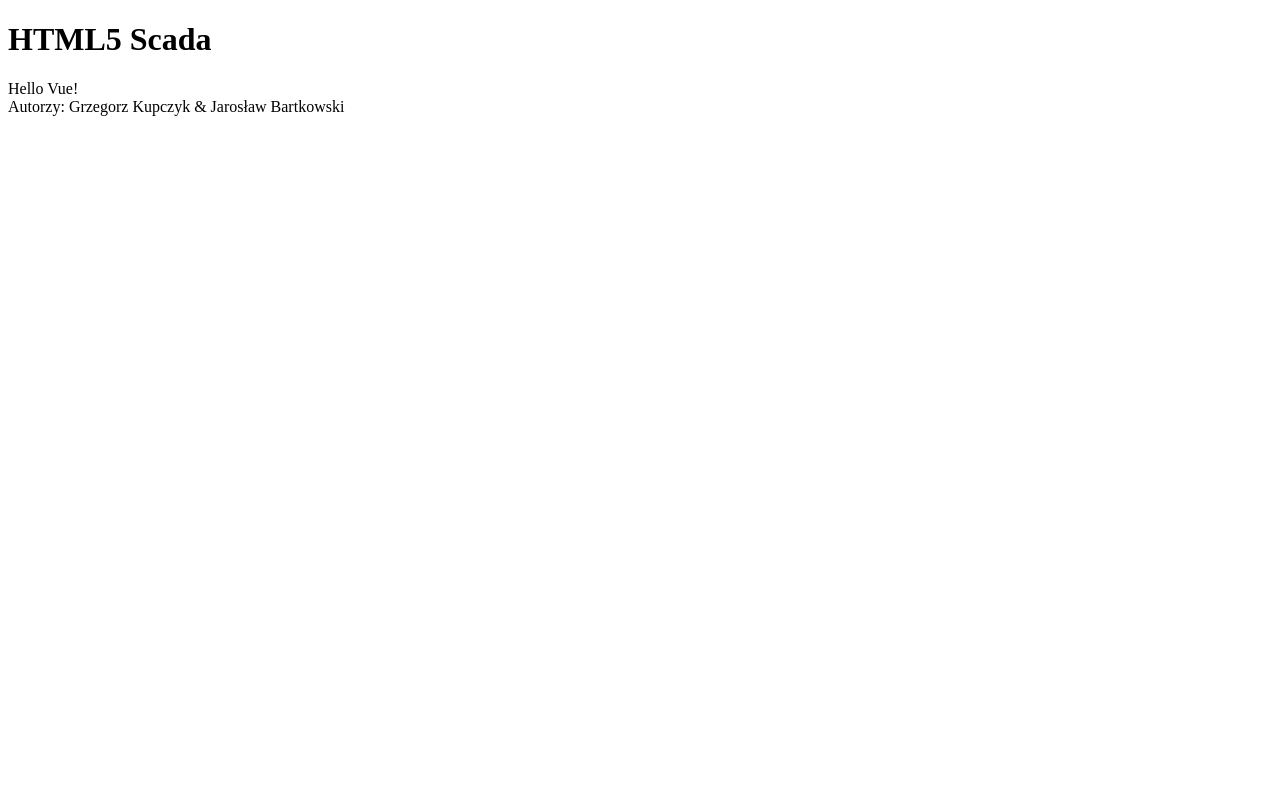
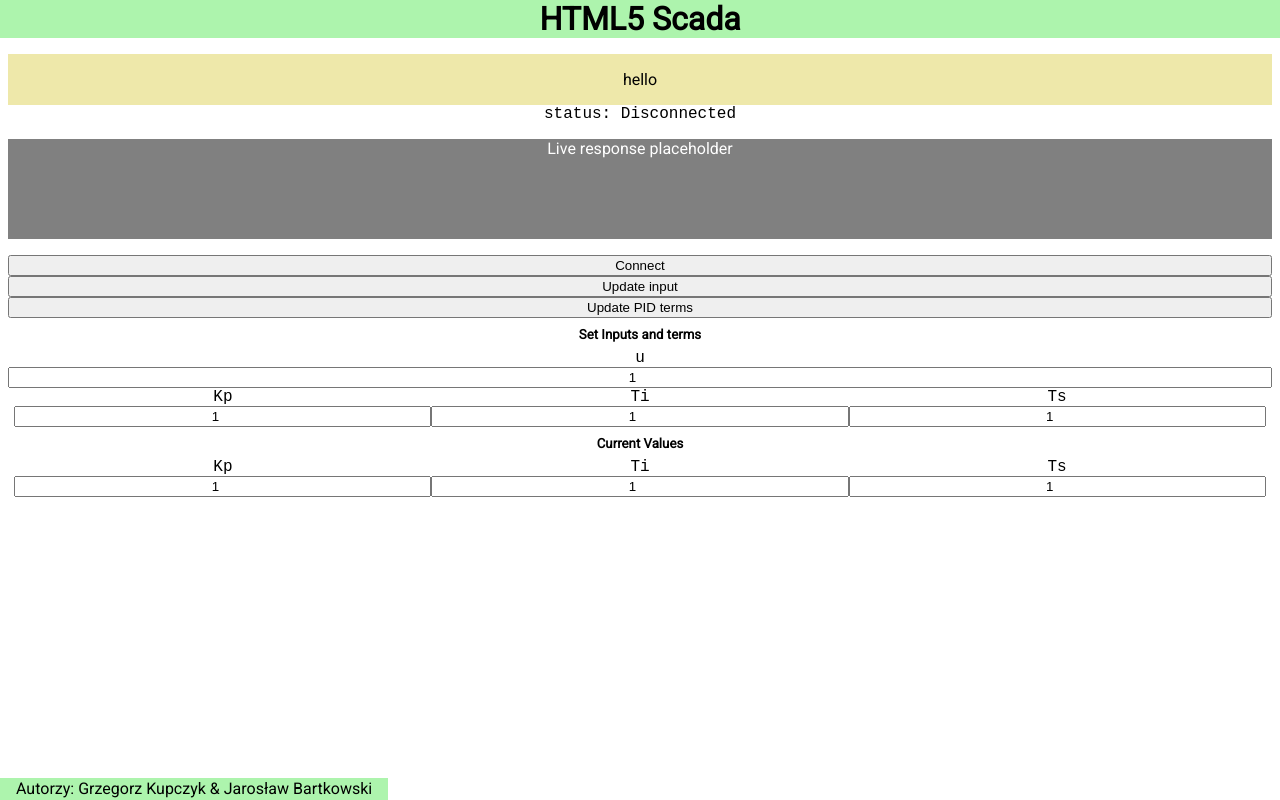
Before and after one commit to KGrzeg/html5-scada, a website: page public/index.html in a window 1280 px wide. Drawn offline with nearby package versions, Linux system fonts and the light colour scheme.

Commit message:
General Markup

```diff
--- a/public/index.html
+++ b/public/index.html
@@ -5,6 +5,8 @@
   <meta charset="UTF-8">
   <meta name="viewport" content="width=device-width, initial-scale=1.0">
   <title>HTML5 SCADA</title>
+
+  <link href="https://fonts.googleapis.com/css2?family=Roboto&display=swap" rel="stylesheet">
   <link rel="stylesheet" href="style.css">
 </head>
 
@@ -12,8 +14,33 @@
   <h1>HTML5 Scada</h1>
 
   <div id="app">
-
-    {{ message }}
+    <div class="message" :style="{visibility: message ? 'visible' : 'hidden'}">
+      {{ message }}
+    </div>
+    <div class="status">
+      status: {{ status }}
+    </div>
+    <div class="plot">
+      <div class="dummy">Live response placeholder</div>
+    </div>
+    <div class="controls">
+      <input type="button" :value="btnConnectTitle" @click="connectCb">
+      <input type="button" value="Update input">
+      <input type="button" value="Update PID terms">
+    </div>
+    <h5>Set Inputs and terms</h5>
+    <div class="controls">
+      <label>u <input type="number" value="1"></label>
+    </div>
+    <div class="controls three">
+      <label>Kp <input type="number" value="1"></label><label>Ti <input type="number" value="1"></label><label>Ts <input
+          type="number" value="1"></label>
+    </div>
+    <h5>Current Values</h5>
+    <div class="controls three">
+      <label>Kp <input type="number" value="1" readonly></label><label>Ti <input type="number" value="1"
+          readonly></label><label>Ts <input type="number" value="1" readonly></label>
+    </div>
 
   </div>
 
--- a/public/main.js
+++ b/public/main.js
@@ -1,6 +1,20 @@
 const app = new Vue({
   el: "#app",
   data: {
-    message: "Hello Vue!",
+    connected: false,
+    message: "hello",
+  },
+  computed: {
+    status() {
+      return this.connected ? "Connected" : "Disconnected";
+    },
+    btnConnectTitle() {
+      return this.connected ? "Disconnect" : "Connect";
+    },
+  },
+  methods: {
+    connectCb() {
+      this.connected = !this.connected;
+    },
   },
 });
--- a/public/style.css
+++ b/public/style.css
@@ -1,3 +1,78 @@
 * {
   box-sizing: border-box;
 }
+
+html,
+body {
+  margin: 0;
+  padding: 0;
+  font-family: "Roboto", sans-serif;
+  position: relative;
+  height: 100%;
+}
+
+#app {
+  width: 100%;
+  padding: 0 0.5em;
+  margin: auto;
+  text-align: center;
+}
+
+h1 {
+  background-color: #adf4ad;
+  margin: 0;
+  margin-bottom: 0.5em;
+  padding: 0 0.5em;
+  text-align: center;
+}
+
+h5 {
+  margin: 0.7em 0 0.5em 0;
+}
+
+.message {
+  width: 100%;
+  background-color: palegoldenrod;
+  padding: 1em 1em;
+}
+
+.status {
+  font-family: "Courier New", Courier, monospace;
+  margin-bottom: 1em;
+}
+
+.plot {
+  margin-bottom: 1em;
+}
+
+.dummy {
+  background-color: gray;
+  width: 100%;
+  height: 100px;
+  color: white;
+}
+
+.controls {
+  padding: 0;
+  font-family: "Courier New", Courier, monospace;
+}
+
+.controls input {
+  width: 100%;
+  text-align: center;
+}
+
+.controls.three label {
+  display: inline-block;
+  width: 33%;
+  padding: 0;
+  margin: 0;
+}
+
+.footer {
+  position: absolute;
+  bottom: 0;
+  left: 0;
+  background-color: #adf4ad;
+  padding: 0.1em 1em;
+}
```
